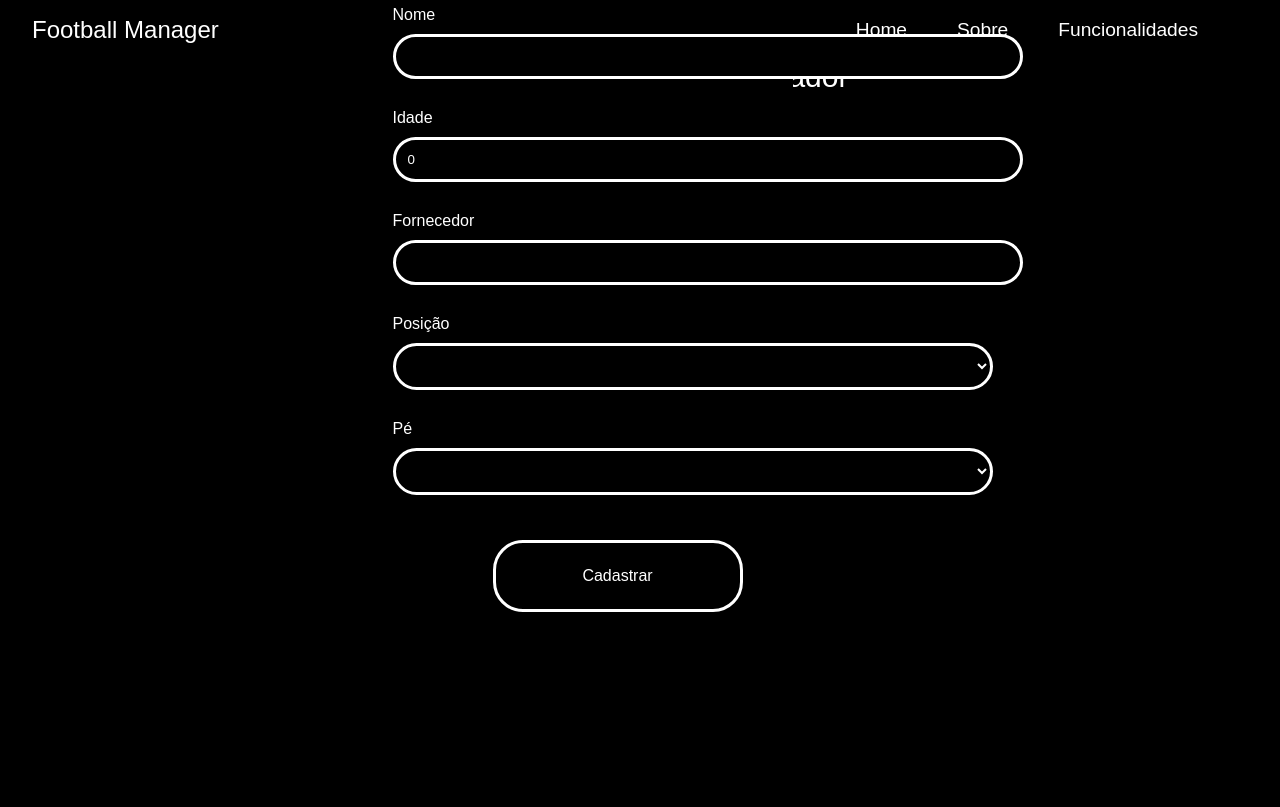
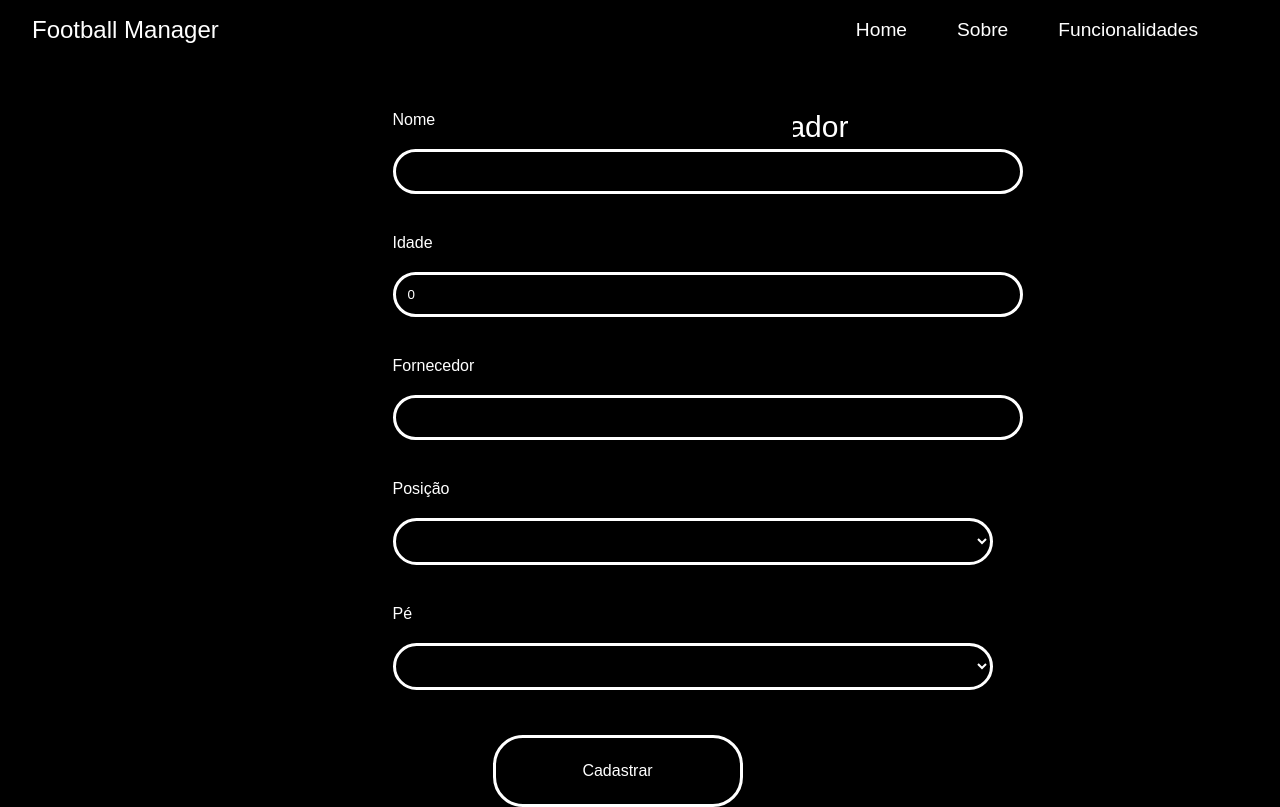
Before and after one commit to RenanCruz7/FootballManager-Website, an Angular app: page /cadastrar-jogadores in a window 1280 px wide. Built offline with nearby package versions, Linux system fonts and the light colour scheme.

Commit message:
Componente de Mensagem

```diff
--- a/src/app/app.module.ts
+++ b/src/app/app.module.ts
@@ -12,6 +12,7 @@ import { HttpClientModule } from '@angular/common/http';
 import { CadastrarJogadoresComponent } from './componentes/jogadores/cadastrar-jogadores/cadastrar-jogadores.component';
 import { FormsModule } from '@angular/forms';
 import { BotaoComponent } from './componentes/botao/botao.component';
+import { MensagemComponent } from './componentes/mensagem/mensagem.component';
 
 @NgModule({
   declarations: [
@@ -22,7 +23,8 @@ import { BotaoComponent } from './componentes/botao/botao.component';
     TextoIntrodutorioComponent,
     SobreComponent,
     CadastrarJogadoresComponent,
-    BotaoComponent
+    BotaoComponent,
+    MensagemComponent
   ],
   imports: [
     BrowserModule,
--- a/src/app/componentes/jogadores/cadastrar-jogadores/cadastrar-jogadores.component.css
+++ b/src/app/componentes/jogadores/cadastrar-jogadores/cadastrar-jogadores.component.css
@@ -10,6 +10,8 @@ body {
 .titulo{
     text-align: center;
     font-size: 30px;
+    margin-top: 50px;
+    margin-bottom: 95px;
 }
 
 .formulario {
@@ -21,8 +23,8 @@ body {
     display: flex;
     flex-direction: column;
     align-items: flex-start;
-    margin-bottom: 10px;
-    margin-top: 30px;
+    margin-bottom: 20px;
+    margin-top: 40px;
 }
 
 .campo-escrita {
--- /dev/null
+++ b/src/app/componentes/mensagem/mensagem.component.html
@@ -0,0 +1 @@
+<span class="ff-fira">{{mensagem}}</span>
```
Also changed, not shown: src/app/componentes/mensagem/mensagem.component.ts (added, +10 -0 lines), src/app/componentes/mensagem/mensagem.component.css (added), 1 other file (tests, documents, lock files or other folders).
